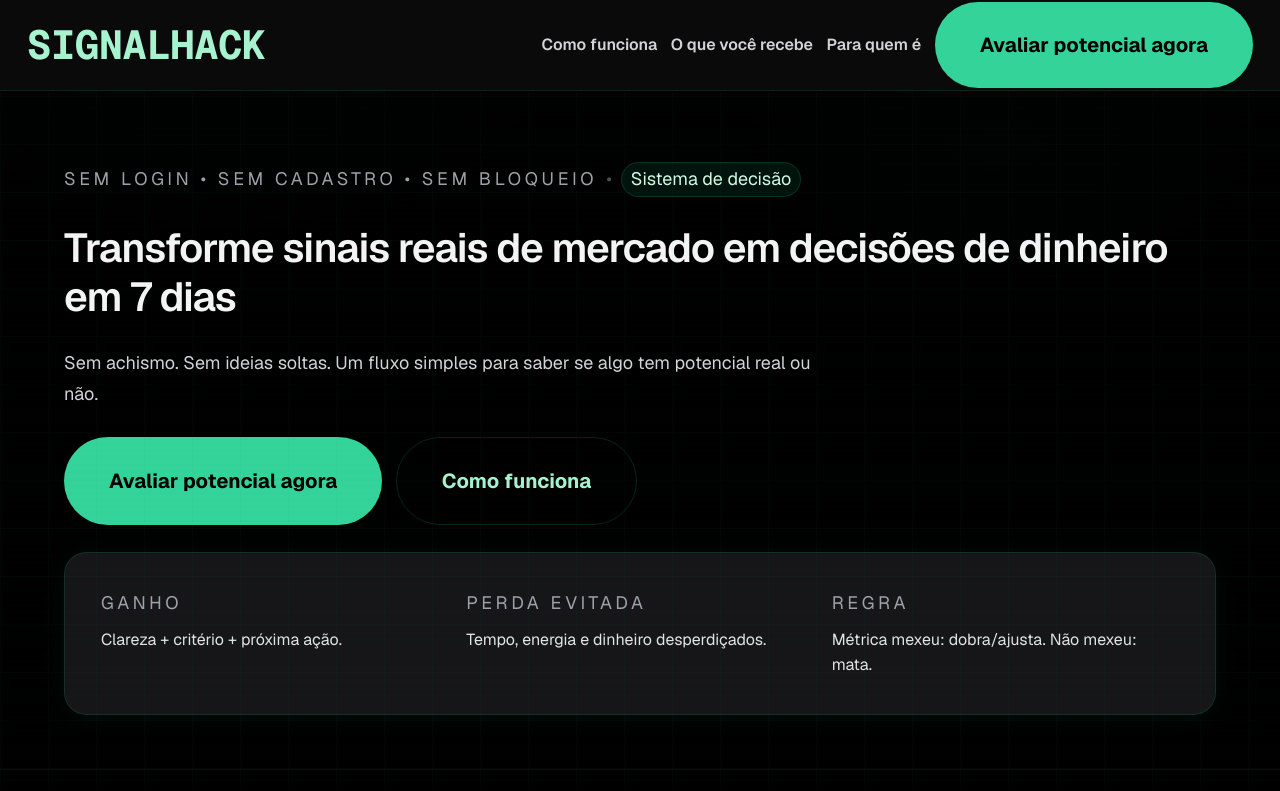
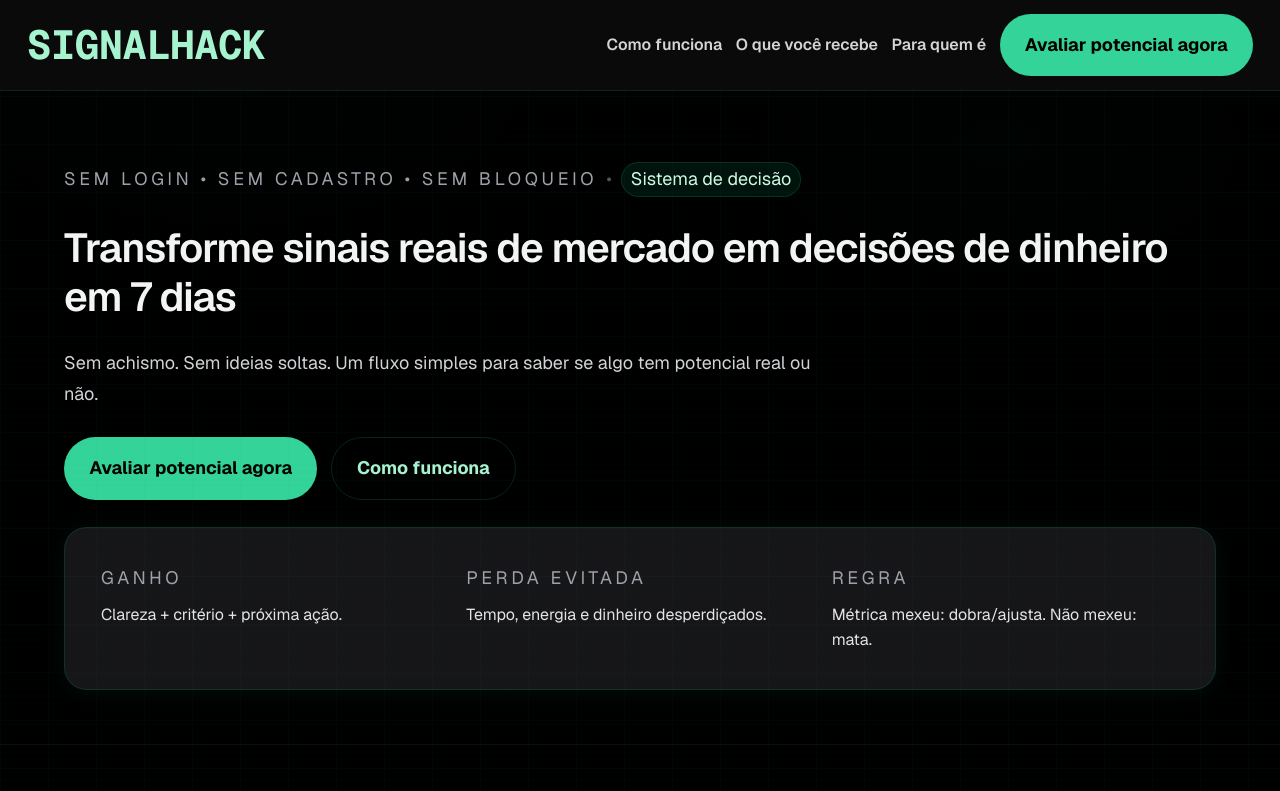
Before and after one commit to TiagoIA-UX/SignalHack, a Next.js app: page / in a window 1280 px wide. Shown: the top 791 px of the page. Built offline with nearby package versions, Linux system fonts and the light colour scheme; no server answers.

Commit message:
ui: reduzir tamanho dos botoes

```diff
--- a/app/globals.css
+++ b/app/globals.css
@@ -47,9 +47,9 @@
   box-shadow: 0 2px 24px 0 rgba(16,185,129,0.08);
 }
 .cta {
-  font-size: 1.125rem;
+  font-size: 1rem;
   font-weight: 700;
-  padding: 1.5rem 2.5rem;
+  padding: 0.9rem 1.4rem;
   border-radius: 9999px;
   box-shadow: 0 0 0 0 rgba(16,185,129,0);
   transition: box-shadow 0.2s;
```
